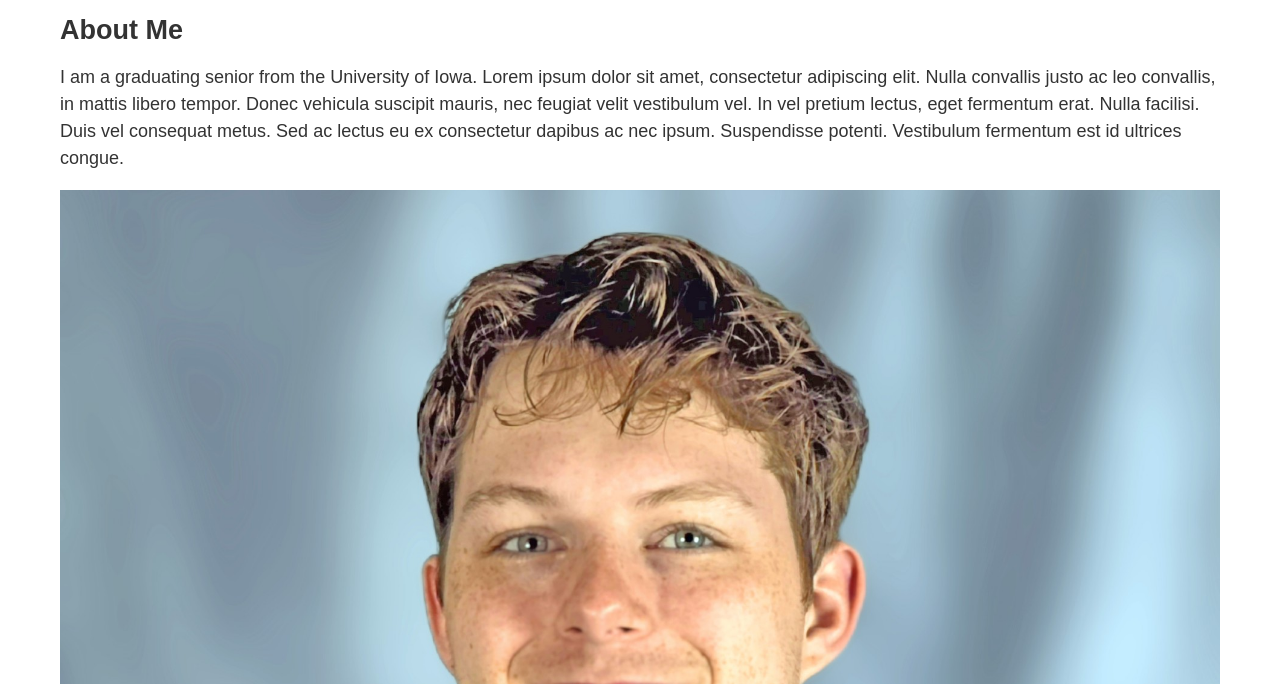
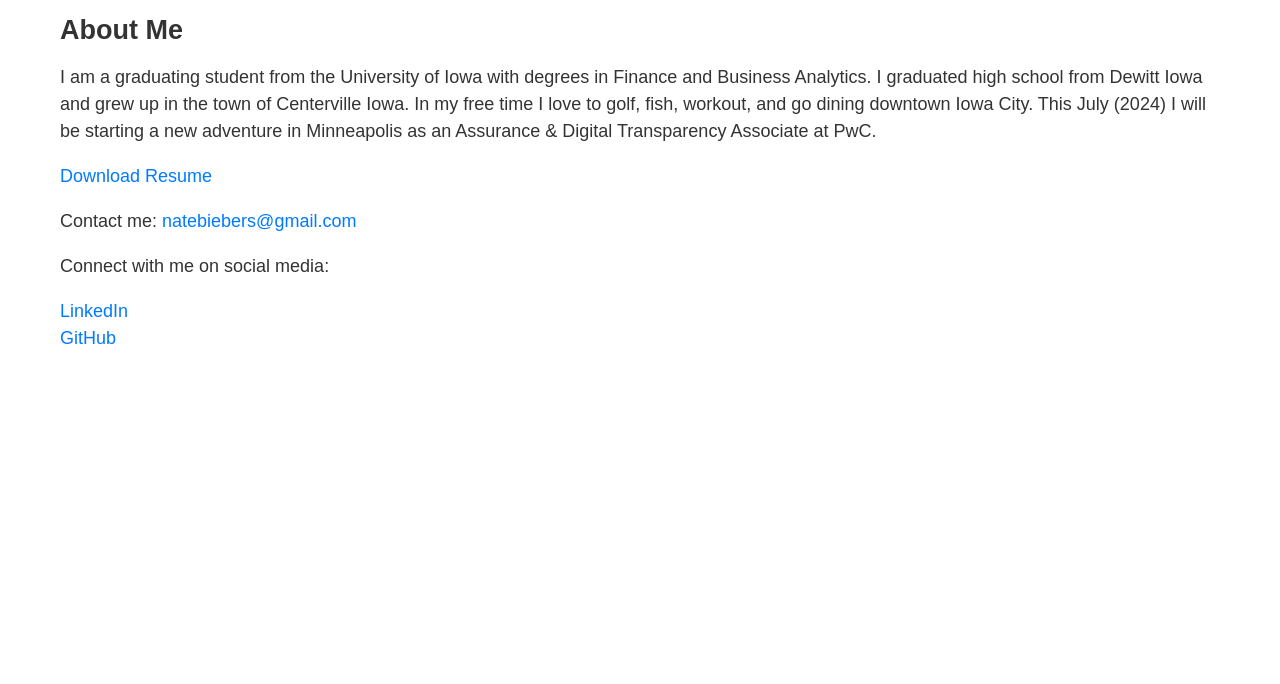
Before and after one commit to NathanBieber/nrbieber-webpage-new, a plain HTML site: page index.html in a window 1280 px wide. Shown: the part 116-800 px from the top of the page. Drawn offline with Linux system fonts and the light colour scheme.

Commit message:
Added extra information to Index.html along with download resume

```diff
--- a/index.html
+++ b/index.html
@@ -26,9 +26,15 @@
         <section id="about">
             <h2>About Me</h2>
             <p>
-                    I am a graduating senior from the University of Iowa. Lorem ipsum dolor sit amet, consectetur adipiscing elit. Nulla convallis justo ac leo convallis, in mattis libero tempor. Donec vehicula suscipit mauris, nec feugiat velit vestibulum vel. In vel pretium lectus, eget fermentum erat. Nulla facilisi. Duis vel consequat metus. Sed ac lectus eu ex consectetur dapibus ac nec ipsum. Suspendisse potenti. Vestibulum fermentum est id ultrices congue.
+                I am a graduating student from the University of Iowa with degrees in Finance and Business Analytics. I graduated high school from Dewitt Iowa and grew up in the town of Centerville Iowa. In my free time I love to golf, fish, workout, and go dining downtown Iowa City. This July (2024) I will be starting a new adventure in Minneapolis as an Assurance & Digital Transparency Associate at PwC.
             </p>
-                <img src="static/images/your_picture.jpg" alt="Nathan's Picture">
+            <p><a href="static/files/Technical_Resume_2024.pdf" download>Download Resume</a></p>
+            <p>Contact me: <a href="mailto:natebiebers@gmail.com">natebiebers@gmail.com</a></p>
+            <p>Connect with me on social media:</p>
+            <ul>
+                <li><a href="https://www.linkedin.com/in/nathan-bieber-5a22761b8">LinkedIn</a></li>
+                <li><a href="https://github.com/NathanBieber">GitHub</a></li>
+            </ul>
         </section>
     </div>
 </main>
```
Also changed, not shown: 1 other file. Lines whose indentation alone changed are shown as unchanged.
